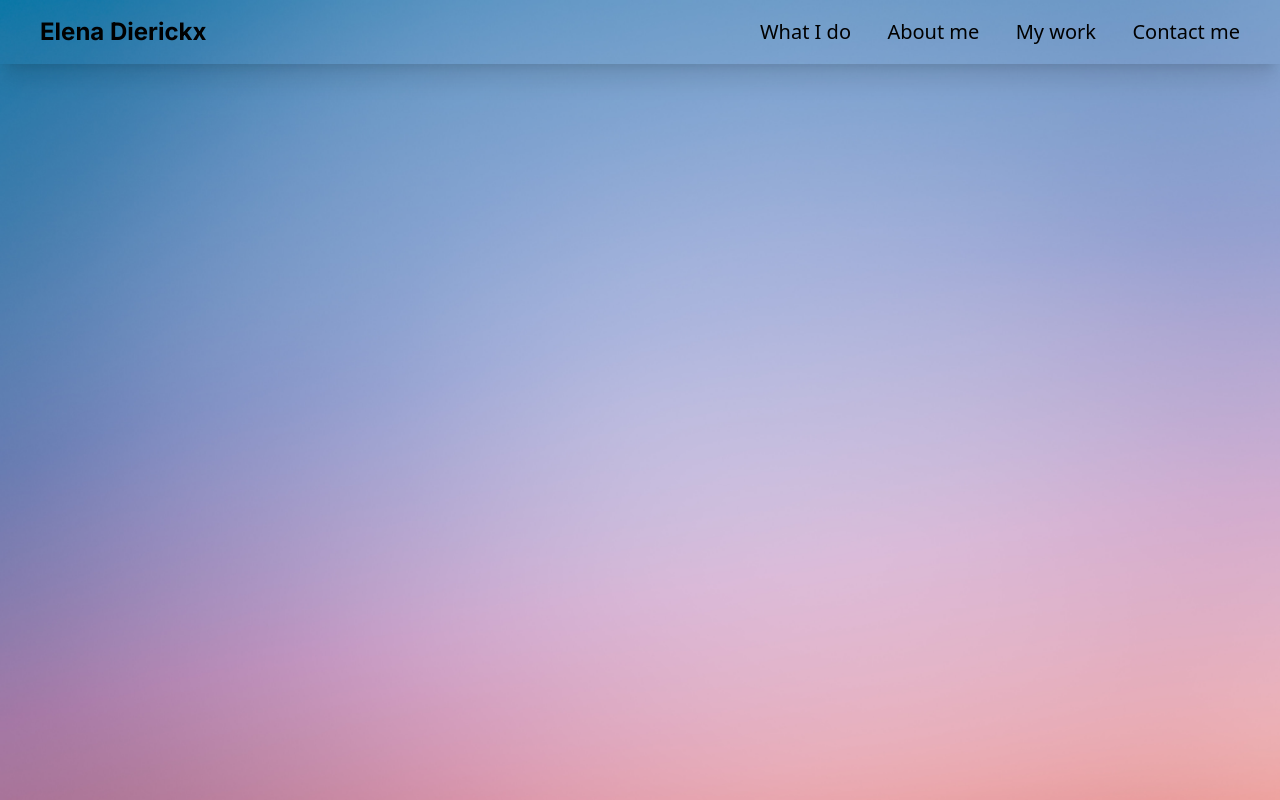
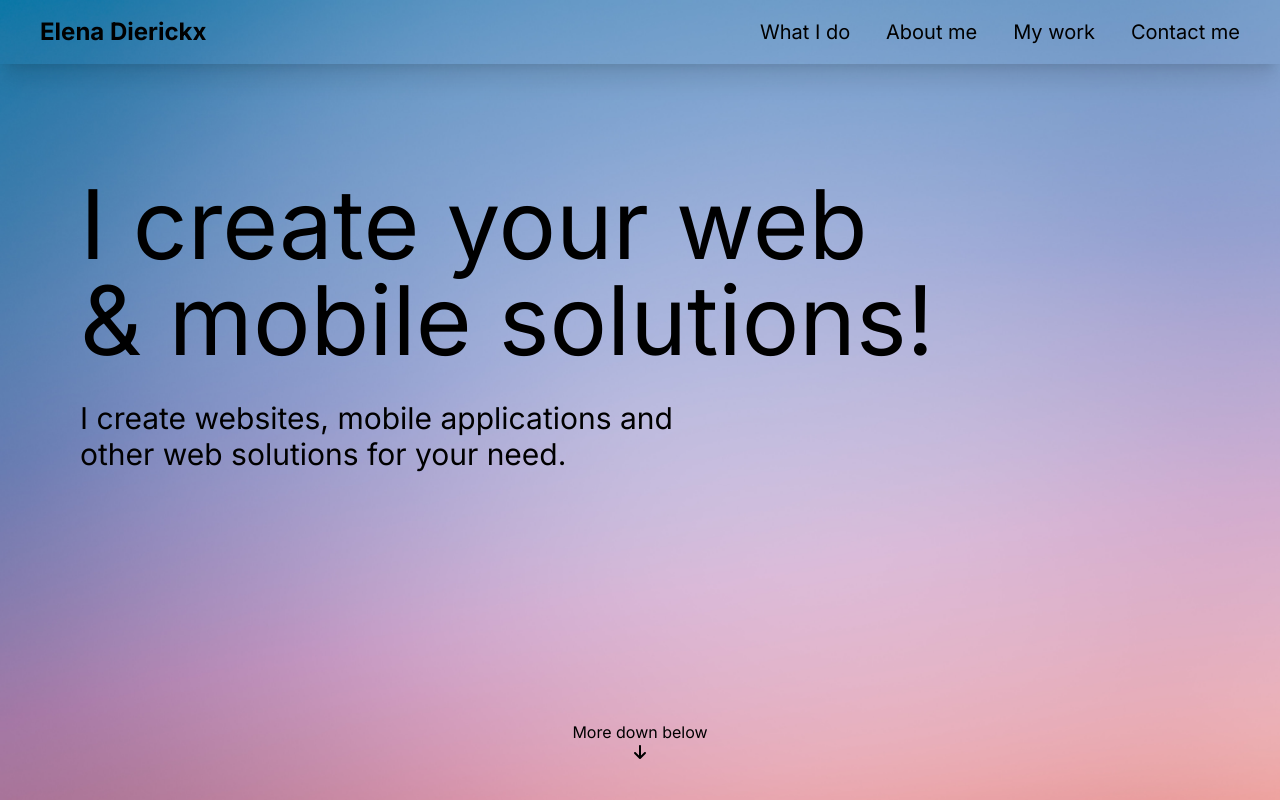
Before and after one commit to ElenaDierickx/Portfolio-Next, a Next.js app: page / in a window 1280 px wide. Built offline with nearby package versions, Linux system fonts and the light colour scheme.

Commit message:
Home page

```diff
--- a/pages/components/navbar.js
+++ b/pages/components/navbar.js
@@ -3,9 +3,9 @@ import { faBars } from "@fortawesome/free-solid-svg-icons";
 
 export default function Navbar() {
     return (
-        <div className="w-full h-16 flex flex-row py-4 md:px-10 sm:px-5 px-3 shadow-xl items-center justify-between">
-            <h1 className="font-inter font-bold text-2xl text-center">Elena Dierickx</h1>
-            <div className="items-center sm:flex flex-row justify-between xl:w-2/5 md:w-3/5 sm:w-4/6 hidden text-xl">
+        <div className="w-full h-16 flex flex-row py-4 md:px-10 sm:px-5 px-3 shadow-xl items-center justify-between absolute top-0">
+            <h1 className="font-bold text-2xl text-center">Elena Dierickx</h1>
+            <div className="items-center sm:flex flex-row justify-between xl:w-2/5 md:w-3/5 sm:w-4/6 hidden text-xl font-medium">
                 <a>What I do</a>
                 <a>About me</a>
                 <a>My work</a>
--- a/pages/index.js
+++ b/pages/index.js
@@ -1,6 +1,8 @@
 import Head from "next/head";
 import Image from "next/image";
 import Navbar from "./components/navbar";
+import { FontAwesomeIcon } from "@fortawesome/react-fontawesome";
+import { faArrowDown } from "@fortawesome/free-solid-svg-icons";
 
 export default function Home() {
     return (
@@ -11,9 +13,23 @@ export default function Home() {
                 <link rel="icon" href="/favicon.ico" />
             </Head>
 
-            <main className="h-full w-full">
+            <main className="h-full w-full font-inter">
                 <div className="bg-pinkblue bg-cover bg-center h-full w-full">
                     <Navbar />
+                    <div className="h-[100vh] flex flex-col justify-between">
+                        <div className="md:mx-20 mx-10 pt-44">
+                            <h2 className="lg:text-8xl lg:w-[54rem] md:w-[40rem] md:text-7xl text-6xl sm:w-[34rem] ">
+                                I create your web & mobile solutions!
+                            </h2>
+                            <p className="mt-8 lg:text-3xl lg:w-[40rem] md:text-2xl md:w-[30rem] sm:w-[26rem] text-xl">
+                                I create websites, mobile applications and other web solutions for your need.
+                            </p>
+                        </div>
+                        <div className="w-full items-center flex flex-col mb-10">
+                            <p>More down below</p>
+                            <FontAwesomeIcon className="w-4 h-4" icon={faArrowDown} />
+                        </div>
+                    </div>
                 </div>
             </main>
 
```
